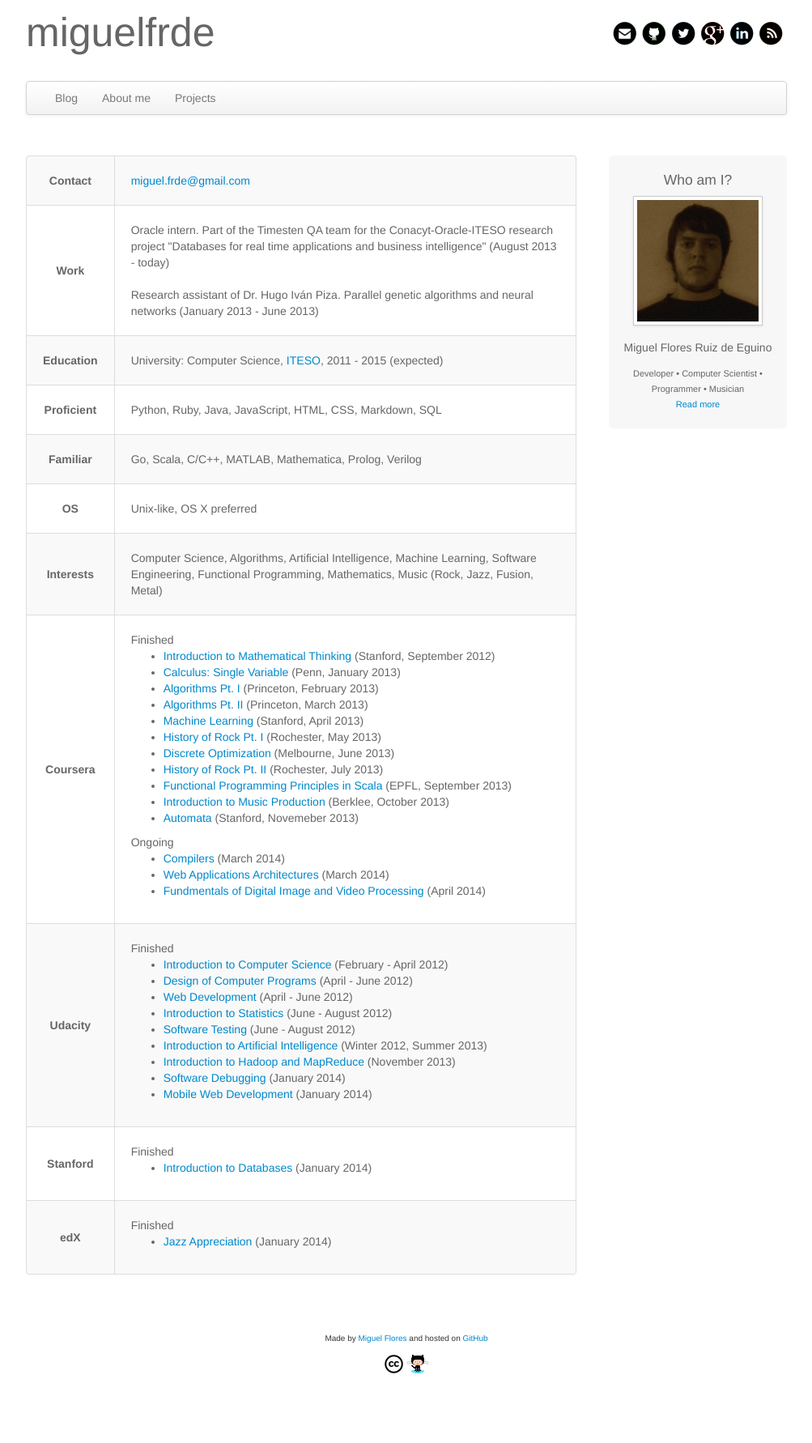
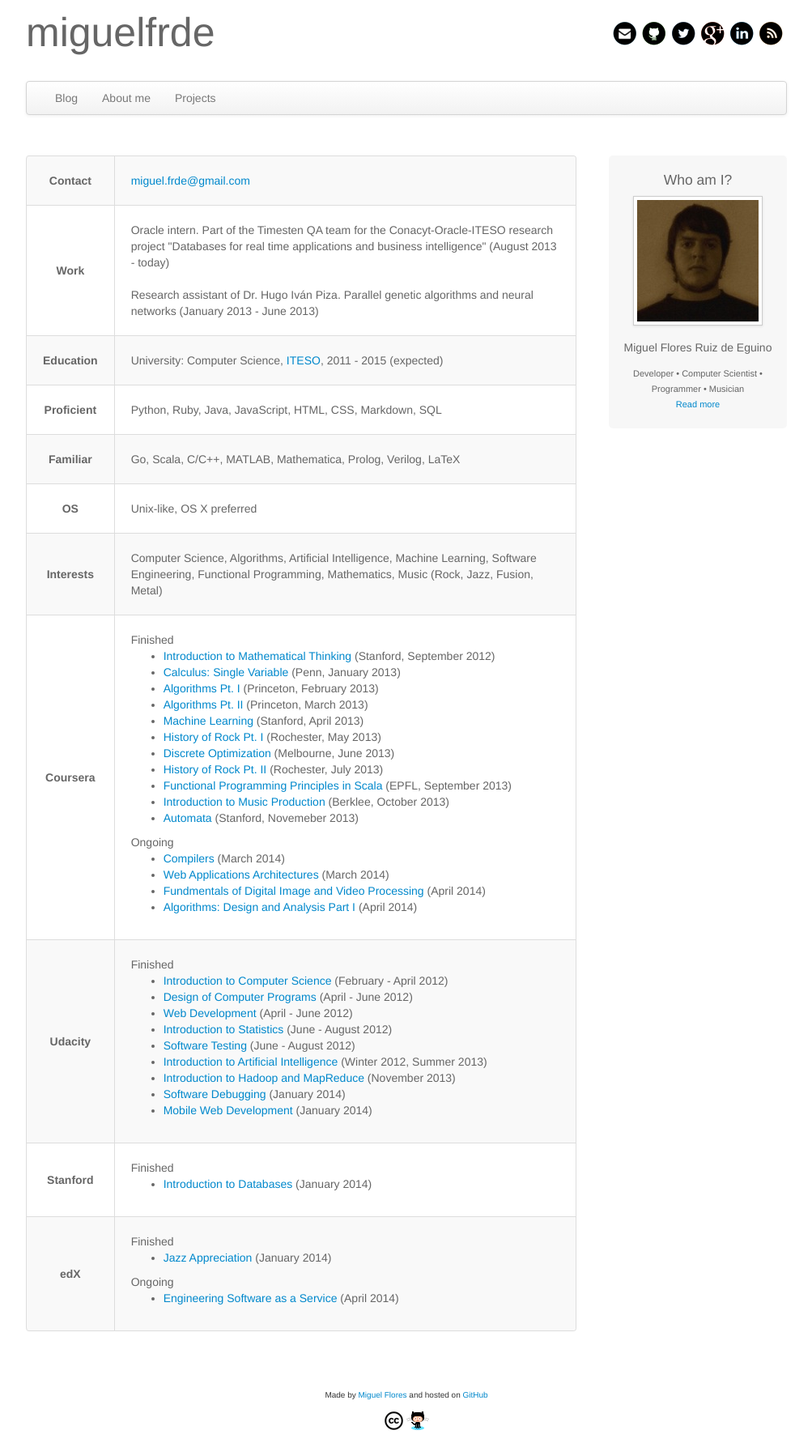
Before and after one commit to miguelfrde/miguelfrde.github.io, a Jekyll site: the page built from about/index.md, in a window 1280 px wide. Shown: the whole page at 81% size, without its empty margins (138-1141 px from the left). Built offline with Jekyll 4.4.1, drawn with Linux system fonts in a browser that asks for light colours; some web fonts are replaced; Markdown is read by kramdown in place of the engine named in the settings; before the commit the page ends 1712 px from its top, so only the background shows below that.

Commit message:
Update about me

```diff
--- a/about/index.md
+++ b/about/index.md
@@ -29,7 +29,7 @@
 	</tr>
 	<tr>
 		<td class='table-left'>Familiar</td>
-		<td>Go, Scala, C/C++, MATLAB, Mathematica, Prolog, Verilog</td>
+		<td>Go, Scala, C/C++, MATLAB, Mathematica, Prolog, Verilog, LaTeX</td>
 	</tr>
 	<tr>
 		<td class='table-left'>OS</td>
@@ -61,6 +61,7 @@
 				<li><a href="https://www.coursera.org/course/compilers">Compilers</a> (March 2014)</li>
 				<li><a href="https://www.coursera.org/course/webapplications">Web Applications Architectures</a> (March 2014)</li>
 				<li><a href="https://www.coursera.org/course/digital">Fundmentals of Digital Image and Video Processing</a> (April 2014)</li>
+				<li><a href="https://www.coursera.org/course/algo">Algorithms: Design and Analysis Part I</a> (April 2014)</li>
 			</ul>
 		</td>
 	</tr>
@@ -97,6 +98,10 @@
             <ul class="courses-list">
                 <li><a href="https://www.edx.org/course/utaustinx/utaustinx-ut-8-01x-jazz-appreciation-1149">Jazz Appreciation</a> (January 2014)</li>
             </ul>
+            Ongoing
+            <ul class="courses-list">
+                <li><a href="https://www.edx.org/course/uc-berkeleyx/uc-berkeleyx-cs169-1x-engineering-1377">Engineering Software as a Service</a> (April 2014)</li>
+            </ul>
         </td>
     </tr>
 </table>
```
